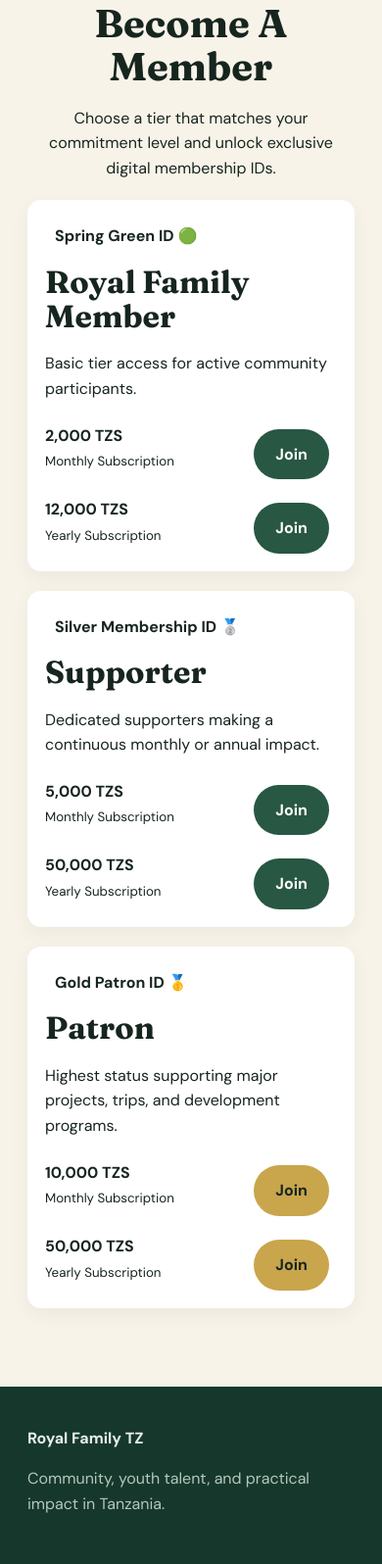
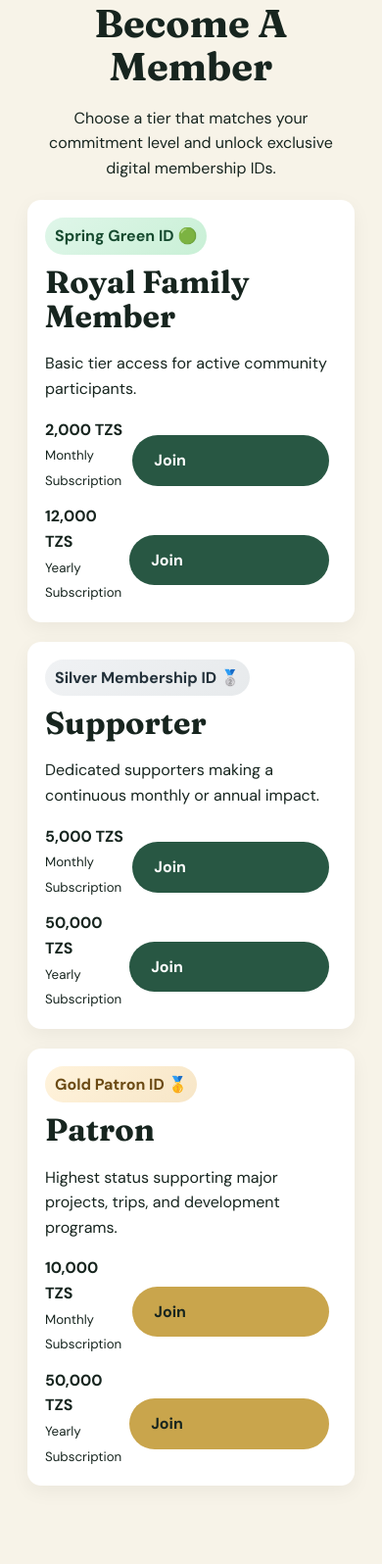
Before and after one commit to juniornyange33-art/royalfamilytz-vps-optimized, a PHP site: page /members in a window 390 px wide. Shown: the part 171-1767 px from the top of the page at 98% size. Run offline with PHP 8.4, Linux system fonts and the light colour scheme.

Commit message:
Normalize form inputs, add member badge colors and responsive button sizing

```diff
--- a/assets/membership.css
+++ b/assets/membership.css
@@ -6,3 +6,19 @@
 @media(max-width:900px){.membership-grid{grid-template-columns:repeat(2,1fr)}}
 @media(max-width:600px){.membership-grid{grid-template-columns:1fr}.member-card{min-height:auto;padding:18px}}
 .payment-grid{gap:10px}
+
+/* Form input normalization */
+.form label{display:block;margin-bottom:12px}
+.form label input,.form label textarea,.form select{width:100%;padding:10px;border:1px solid #e6dec9;border-radius:8px;font-size:0.98rem}
+.form label textarea{min-height:120px;resize:vertical}
+
+/* Member badge colors */
+.badge-spring{background:linear-gradient(135deg,#dff6e9,#c9f0d6);color:#164a2f}
+.badge-silver{background:linear-gradient(135deg,#f0f2f4,#e7eaec);color:#23313a}
+.badge-gold{background:linear-gradient(135deg,#fff3dc,#f7e6c7);color:#6b4a14}
+
+/* Buttons inside cards */
+.member-card .btn{width:140px}
+
+/* Make donation and member cards more compact on small screens */
+@media(max-width:700px){.member-card .btn{width:100%}}
```
